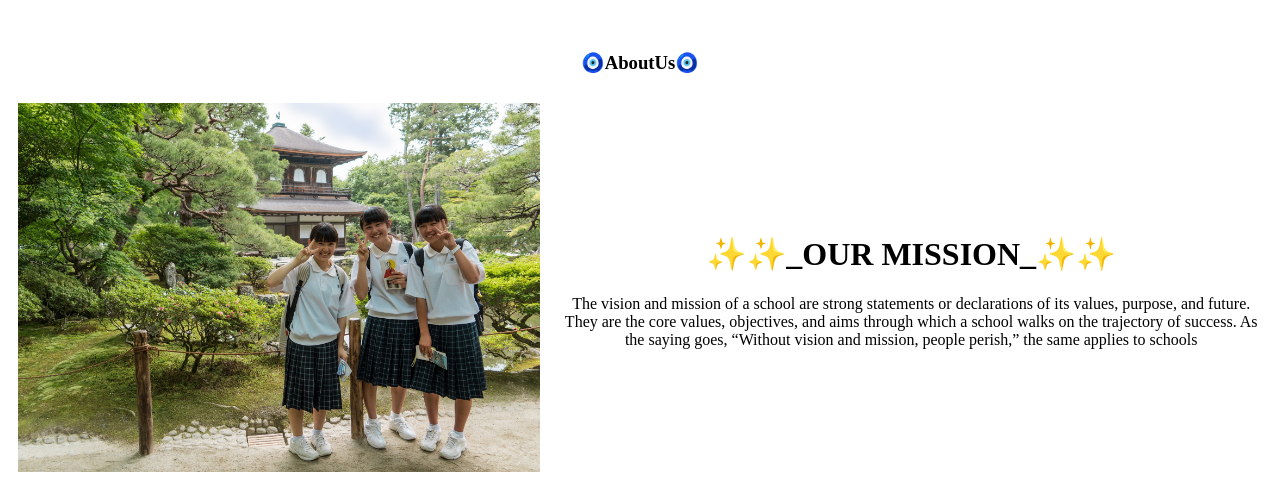
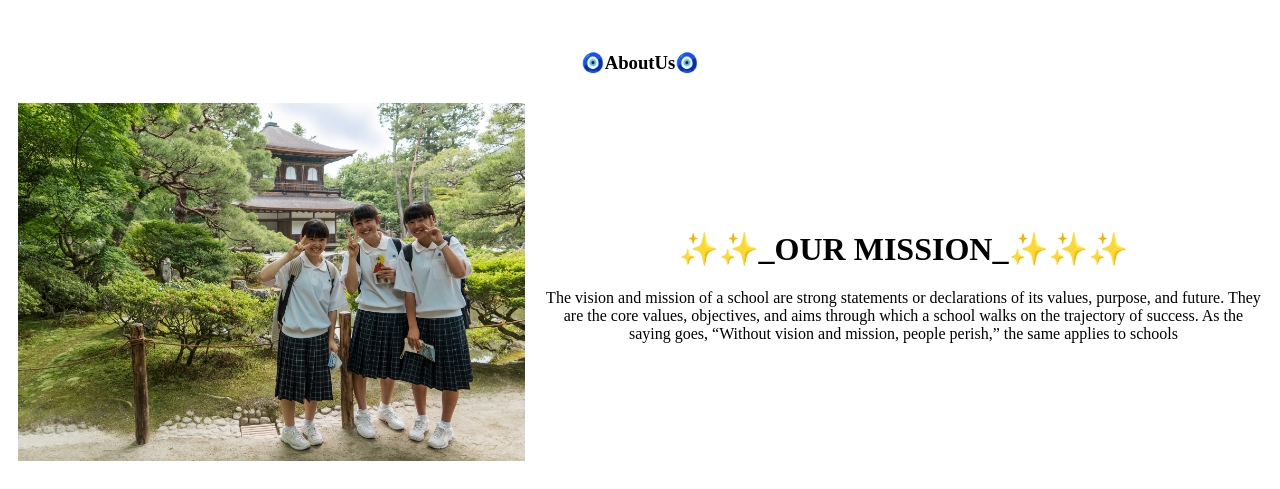
Before and after one commit to vamshhikriishna/SchoolWeb, a plain HTML site: page index.html in a window 1280 px wide. Shown: the part 784-1273 px from the top of the page. Drawn offline with nearby package versions, Linux system fonts and the light colour scheme.

Commit message:
Update index.html

```diff
--- a/index.html
+++ b/index.html
@@ -72,7 +72,7 @@
             <td><img src="./images/person-1449391_1920.jpg" alt="" width="100%" heigth="300px"></td>
             <td>
                 <div>
-                    <h1 align="center">✨✨_OUR MISSION_✨✨</h1>
+                    <h1 align="center">✨✨_OUR MISSION_✨✨✨</h1>
                     <p align="center">The vision and mission of a school are strong statements or declarations of its values, purpose, and future. They are the core values, objectives, and aims through which a school walks on the trajectory of success. As the saying goes, “Without vision and mission, people perish,” the same applies to schools</p>
                 </div>
             </td>
```
